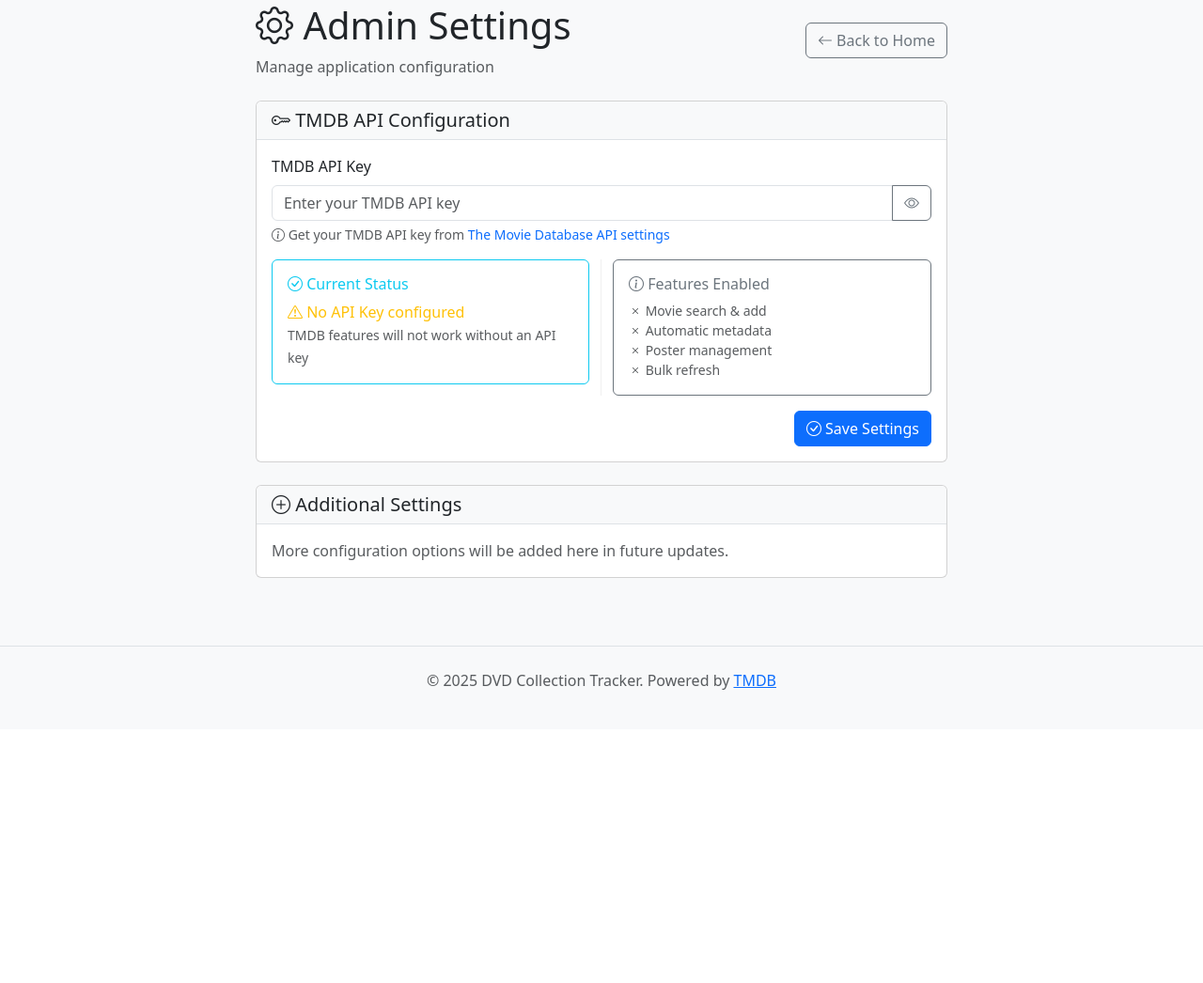
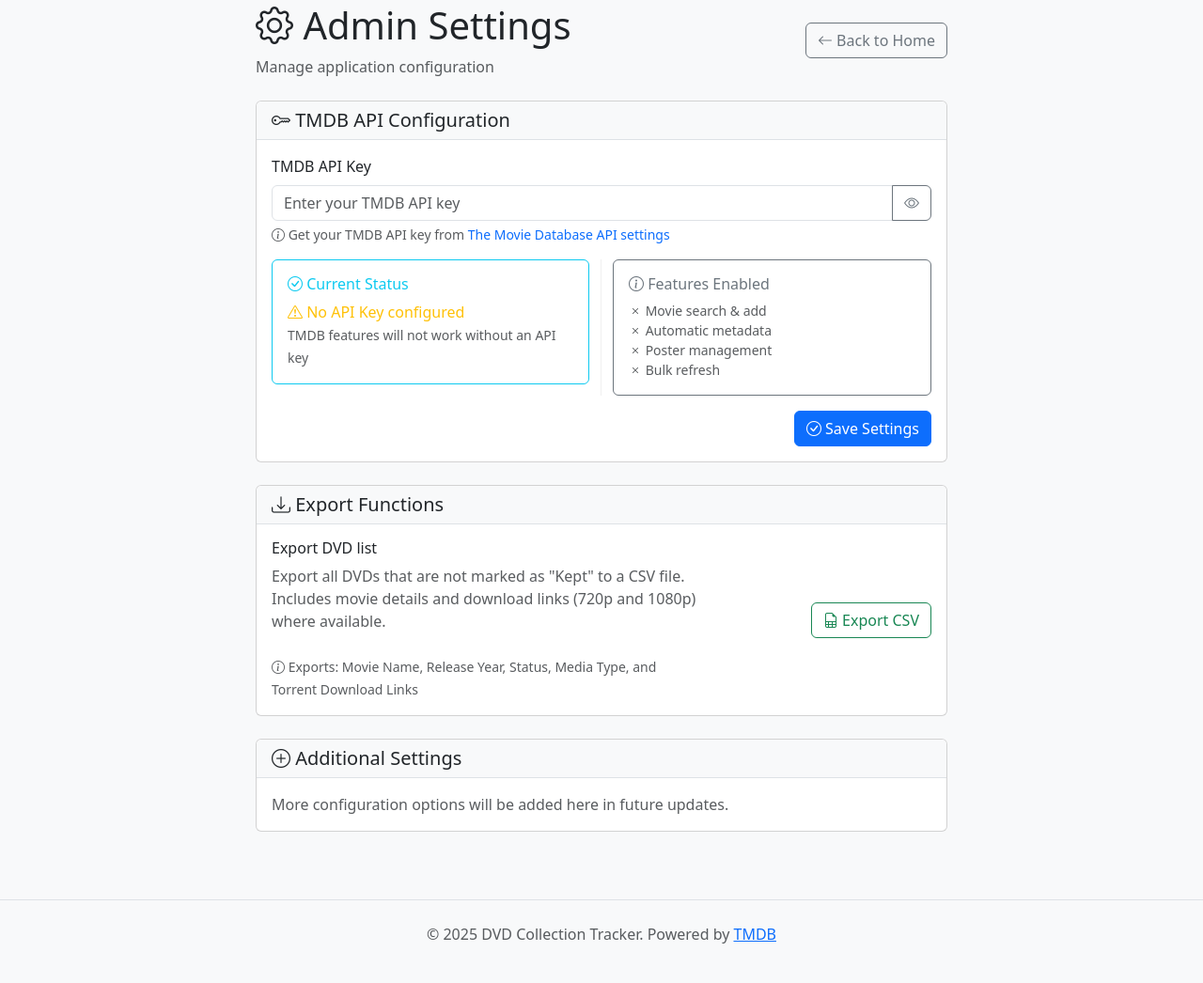
Before and after one commit to pastperfect/dvdcollection, a Django app: page /system-admin/ in a window 1280 px wide. Shown: the part 83-1129 px from the top of the page at 94% size. Before the commit the page ends 817 px from the top, so only its background shows below. Run offline with Django 5.2, Linux system fonts and the light colour scheme; data comes from the database, SQL or seed files in the repository.

Commit message:
Added an export to CSV function

```diff
--- a/templates/tracker/admin_settings.html
+++ b/templates/tracker/admin_settings.html
@@ -108,6 +108,34 @@
             </div>
         </div>
 
+        <!-- Export Functions -->
+        <div class="card mb-4">
+            <div class="card-header">
+                <h5 class="mb-0"><i class="bi bi-download"></i> Export Functions</h5>
+            </div>
+            <div class="card-body">
+                <div class="row">
+                    <div class="col-md-8">
+                        <h6 class="mb-2">Export DVD list</h6>
+                        <p class="text-muted mb-0">
+                            Export all DVDs that are not marked as "Kept" to a CSV file.
+                            Includes movie details and download links (720p and 1080p) where available.
+                        </p>
+                    </br>
+                        <small class="text-muted">
+                            <i class="bi bi-info-circle"></i>
+                            Exports: Movie Name, Release Year, Status, Media Type, and Torrent Download Links
+                        </small>
+                    </div>
+                    <div class="col-md-4 d-flex align-items-center justify-content-end">
+                        <a href="{% url 'tracker:export_non_kept_dvds' %}" class="btn btn-outline-success">
+                            <i class="bi bi-file-earmark-spreadsheet"></i> Export CSV
+                        </a>
+                    </div>
+                </div>
+            </div>
+        </div>
+
         <!-- Future Settings Sections -->
         <div class="card">
             <div class="card-header">
--- a/tracker/urls.py
+++ b/tracker/urls.py
@@ -28,4 +28,5 @@ urlpatterns = [
     path('api/refresh-all-tmdb/', views.refresh_all_tmdb, name='refresh_all_tmdb'),
     path('api/refresh-progress/', views.refresh_progress, name='refresh_progress'),
     path('system-admin/', views.admin_settings, name='admin_settings'),
+    path('system-admin/export-non-kept/', views.export_non_kept_dvds, name='export_non_kept_dvds'),
 ]
--- a/tracker/views.py
+++ b/tracker/views.py
@@ -1,14 +1,16 @@
 from django.shortcuts import render, get_object_or_404, redirect
 from django.contrib import messages
 from django.core.paginator import Paginator
-from django.http import JsonResponse
+from django.http import JsonResponse, HttpResponse
 from django.views.decorators.http import require_http_methods
 from django.db.models import Q, Count, Min, Max, Avg, Sum
 from .models import DVD, AppSettings
 from .forms import DVDForm, DVDSearchForm, DVDFilterForm, BulkUploadForm
 from .services import TMDBService, YTSService
 import json
+import csv
 import logging
+from datetime import date
 from collections import Counter
 
 logger = logging.getLogger(__name__)
@@ -1071,3 +1073,51 @@ def admin_settings(request):
         'page_icon': 'gear',
     }
     return render(request, 'tracker/admin_settings.html', context)
+
+
+def export_non_kept_dvds(request):
+    """Export DVDs that are not in 'Kept' status to CSV."""
+    # Get all DVDs that are not kept
+    non_kept_dvds = DVD.objects.exclude(status='kept')
+
+    # Generate filename with current date
+    current_date = date.today().strftime('%Y-%m-%d')
+    filename = f"MovieExport_{current_date}.csv"
+
+    # Create the HttpResponse object with the appropriate CSV header
+    response = HttpResponse(
+        content_type='text/csv',
+        headers={'Content-Disposition': f'attachment; filename="{filename}"'},
+    )
+
+    writer = csv.writer(response)
+    writer.writerow(['Movie Name', 'Release Year', 'Status', 'Media Type', '720p Download Link', '1080p Download Link'])
+
+    # Initialize YTS service for getting torrent links
+    yts_service = YTSService()
+
+    for dvd in non_kept_dvds:
+        # Get torrent information if IMDB ID is available
+        link_720p = ''
+        link_1080p = ''
+
+        if dvd.imdb_id:
+            torrents = yts_service.get_quality_torrents(dvd.imdb_id, ['720p', '1080p'])
+
+            # Find specific quality links
+            for torrent in torrents:
+                if torrent.get('quality') == '720p':
+                    link_720p = torrent.get('url', '')
+                elif torrent.get('quality') == '1080p':
+                    link_1080p = torrent.get('url', '')
+
+        writer.writerow([
+            dvd.name,
+            dvd.release_year or '',
+            dvd.get_status_display(),
+            dvd.get_media_type_display(),
+            link_720p,
+            link_1080p
+        ])
+
+    return response
```
